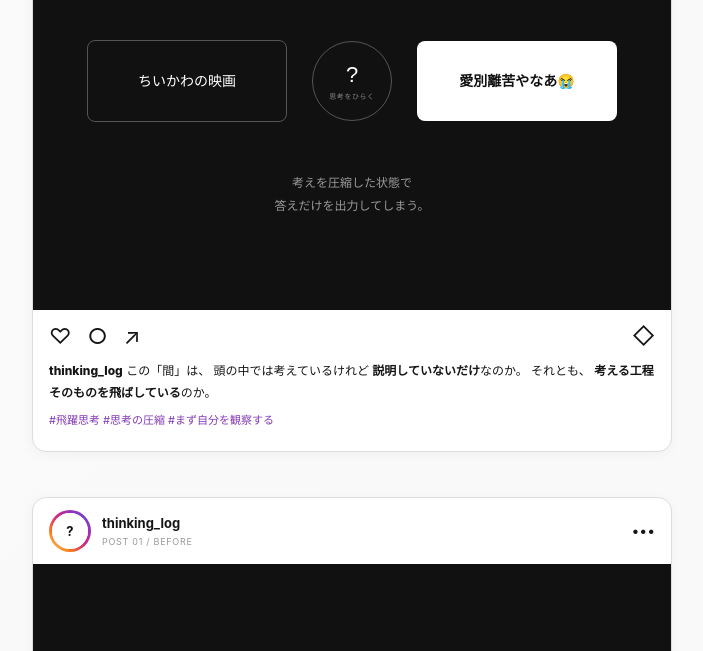
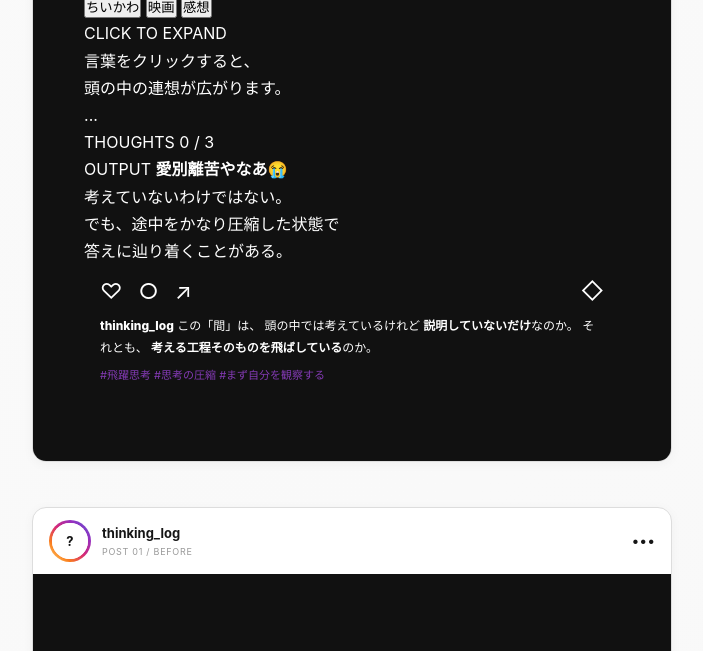
Before and after one commit to 1000domino/logithin, a plain HTML site: page index.html in a window 1280 px wide. Shown: the part 757-1408 px from the top of the page, without its empty margins (288-991 px from the left). Drawn offline with Linux system fonts and the light colour scheme.

Commit message:
Refactor association thinking section in index.html

```diff
--- a/index.html
+++ b/index.html
@@ -121,106 +121,112 @@
 
 
     <!-- ==============================
-         JUMP
+     ASSOCIATION THINKING
 =============================== -->
 
-    <div class="jump-thinking intro-jump">
-
-      <div class="thought-box">
-        ちいかわの映画
-      </div>
-
+<div
+  class="association-demo"
+  id="associationDemo"
+>
+
+  <!-- 最初に見えている3つの入口 -->
+  <div class="association-seeds">
 
     <button
-        class="thinking-trigger"
-        id="introThinkingTrigger"
       type="button"
-        aria-expanded="false"
-        aria-controls="introHiddenThinking"
-      >
-        <span>?</span>
-        <small>思考をひらく</small>
+      class="association-seed"
+      data-group="chiikawa"
+    >
+      ちいかわ
     </button>
 
-
-      <div class="thought-box accent">
+    <button
+      type="button"
+      class="association-seed"
+      data-group="movie"
+    >
+      映画
+    </button>
+
+    <button
+      type="button"
+      class="association-seed"
+      data-group="feeling"
+    >
+      感想
+    </button>
+
+  </div>
+
+
+  <div class="association-guide">
+
+    <span>
+      CLICK TO EXPAND
+    </span>
+
+    <p>
+      言葉をクリックすると、<br>
+      頭の中の連想が広がります。
+    </p>
+
+  </div>
+
+
+  <!-- ==============================
+       頭の中
+  =============================== -->
+
+  <div
+    class="association-stage"
+    id="associationStage"
+    aria-live="polite"
+  >
+
+    <p
+      class="association-placeholder"
+      id="associationPlaceholder"
+    >
+      ...
+    </p>
+
+  </div>
+
+
+  <!-- 状態 -->
+  <p
+    class="association-status"
+    id="associationStatus"
+  >
+    THOUGHTS 0 / 3
+  </p>
+
+
+  <!-- ==============================
+       最後の出力
+  =============================== -->
+
+  <div
+    class="association-output"
+    id="associationOutput"
+    aria-hidden="true"
+  >
+
+    <span class="association-output-label">
+      OUTPUT
+    </span>
+
+    <strong>
       愛別離苦やなあ😭
-      </div>
-
-    </div>
-
-
-    <!-- ==============================
-         HIDDEN THINKING
-    =============================== -->
-
-    <div
-      class="hidden-thinking"
-      id="introHiddenThinking"
-    >
-
-      <p class="hidden-title">
-        WHAT'S INSIDE THE "?"
-      </p>
-
-
-
-    <div class="thinking-step">
-        <span>01</span>
-        <p>
-          劇中歌「今日の日はさようなら」
-        </p>
-      </div>
-
-      <div class="thinking-arrow">↓</div>
-
-      <div class="thinking-step">
-        <span>02</span>
-        <p>
-          大切な存在との<br>
-          別れはつらい
-        </p>
-      </div>
-
-      <div class="thinking-arrow">↓</div>
-
-
-      <div class="thinking-step">
-        <span>03</span>
-        <p>
-          大切に思うほど、<br>
-          失う苦しみも生じる
-        </p>
-      </div>
-
-      <div class="thinking-arrow">↓</div>
-
-
-      <div class="thinking-step">
-        <span>04</span>
-        <p>
-          人間は、愛するものとの<br>
-          別離を避けられない
-        </p>
-      </div>
-
-      <div class="thinking-arrow">↓</div>
-
-
-      <div class="thinking-step intro-final-step">
-        <span>05</span>
-        <p>
-          愛別離苦<br>（仏教用語で、愛する対象と、いつかは必ず離れなければならないことによって生じる精神的な苦痛のこと）
-        </p>
-      </div>
-
-    </div>
-
-
-    <p class="visual-caption intro-caption">
-      考えを圧縮した状態で<br>
-      答えだけを出力してしまう。
-    </p>
+    </strong>
+
+    <p>
+      考えていないわけではない。<br>
+      でも、途中をかなり圧縮した状態で<br>
+      答えに辿り着くことがある。
+    </p>
+
+  </div>
 
 </div>
 
```
Lines whose indentation alone changed are shown as unchanged.
